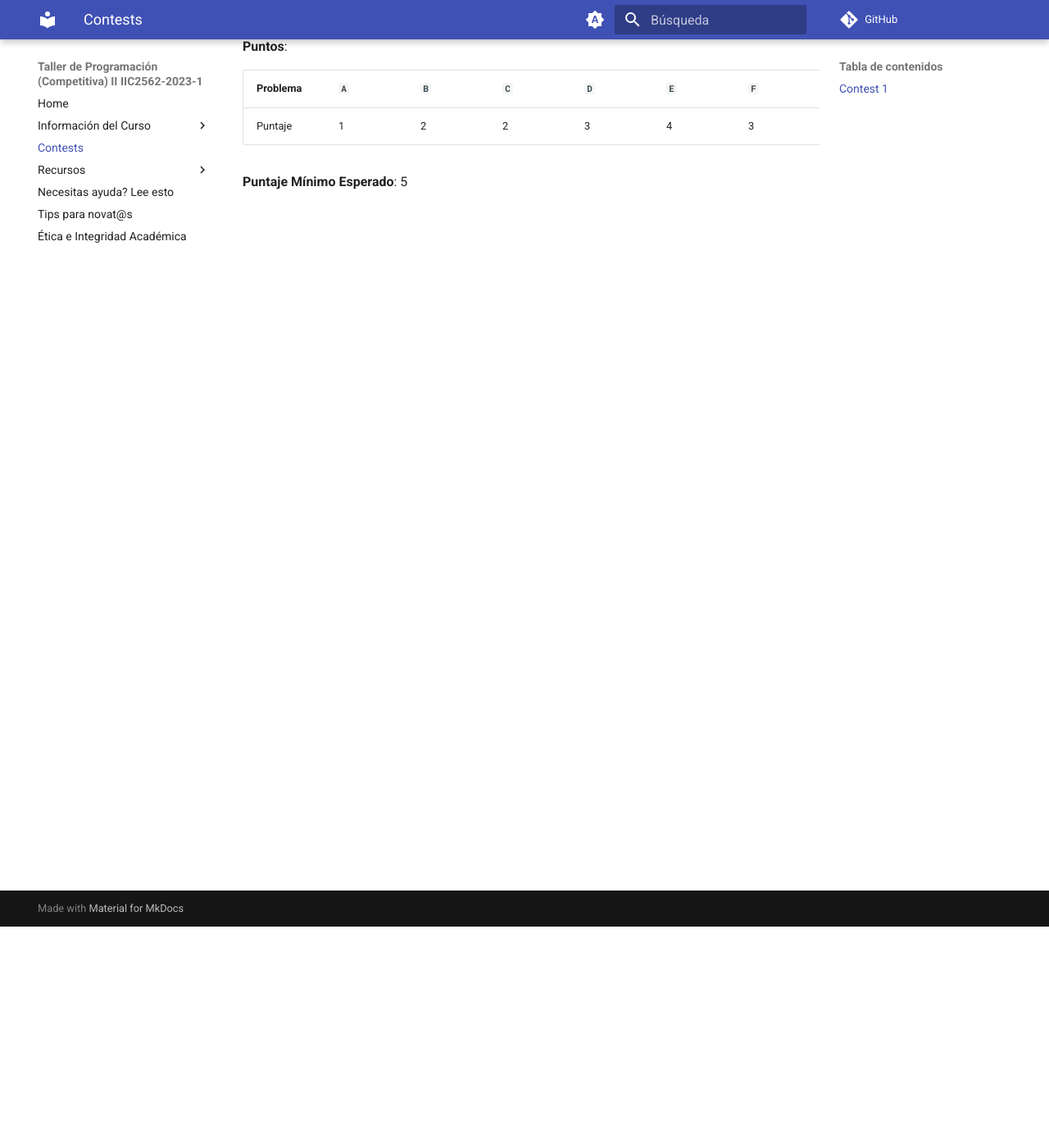
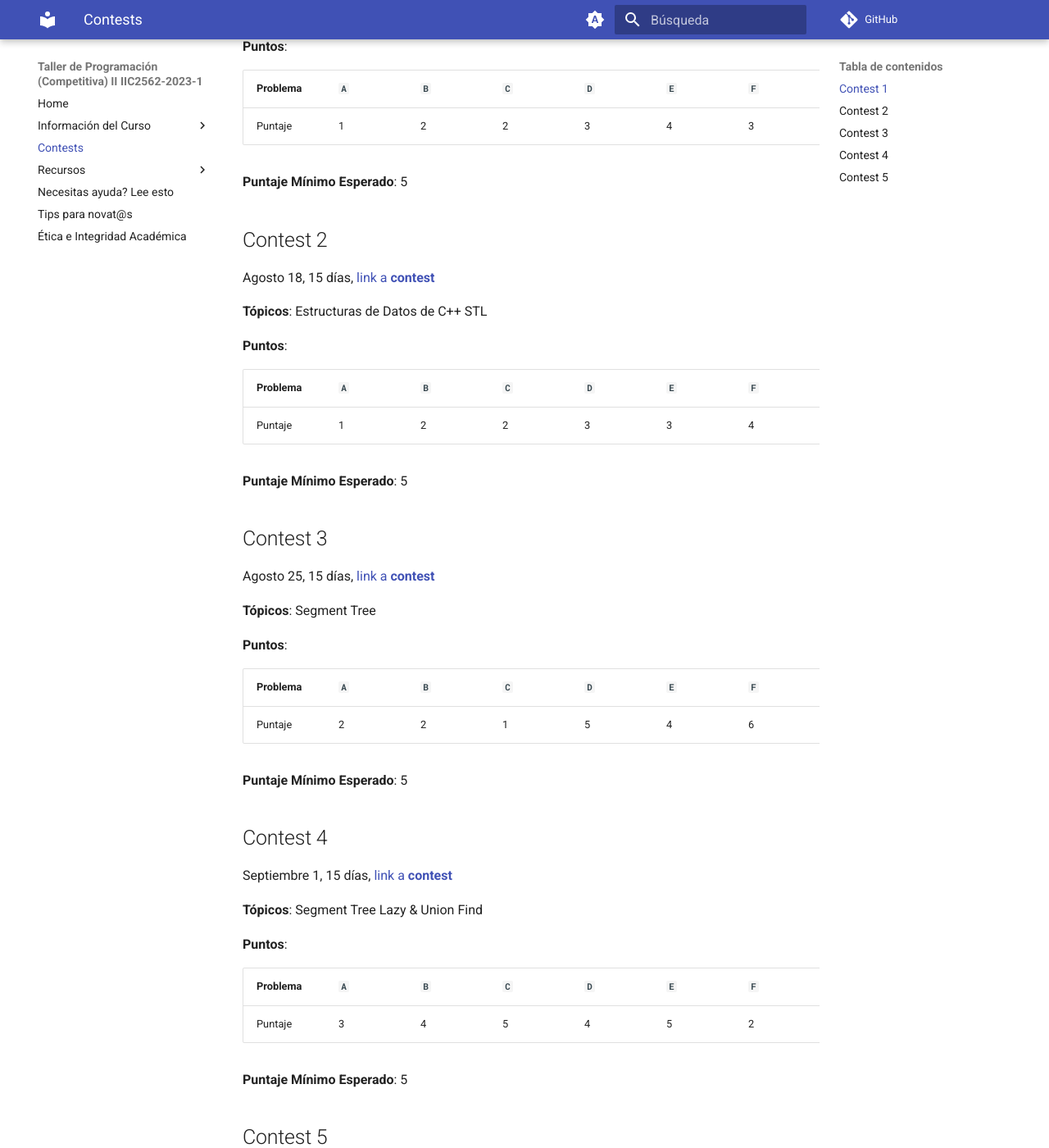
Before and after one commit to progcompuc/IIC2562-2023-2, an MkDocs documentation site: the page built from docs/contests/index.md, in a window 1280 px wide and 1400 px high, scrolled down 270 px. Shown: the whole window at 82% size. Built offline with MkDocs 1.6.1 and Material for MkDocs 9.7.7, drawn with Linux system fonts in a browser that asks for light colours; comment, search, counter and statistics services are not loaded; some of the changed text lies outside the part shown.

Commit message:
pj contest 4

```diff
--- a/docs/contests/index.md
+++ b/docs/contests/index.md
@@ -17,3 +17,59 @@ Agosto 11, 15 días, [link a **contest**](https://vjudge.net/contest/575177)
 | Puntaje   |  1  |  2  |  2  |  3  |  4  |  3  |  3  |  4  |  5  |  4  |
 
 **Puntaje Mínimo Esperado**: 5
+
+## Contest 2
+
+Agosto 18, 15 días, [link a **contest**](https://vjudge.net/contest/576332)
+
+**Tópicos**: Estructuras de Datos de C++ STL
+
+**Puntos**:
+
+| Problema  | `A` | `B` | `C` | `D` | `E` | `F` | `G` | `H` | `I` | `J` |
+| --------- | --- | --- | --- | --- | --- | --- | --- | --- | --- | --- |
+| Puntaje   |  1  |  2  |  2  |  3  |  3  |  4  |  4  |  5  |  5  |  6  |
+
+**Puntaje Mínimo Esperado**: 5
+
+## Contest 3
+
+Agosto 25, 15 días, [link a **contest**](https://vjudge.net/contest/578633)
+
+**Tópicos**: Segment Tree
+
+**Puntos**:
+
+| Problema  | `A` | `B` | `C` | `D` | `E` | `F` | `G` | `H` | `I` | `J` |
+| --------- | --- | --- | --- | --- | --- | --- | --- | --- | --- | --- |
+| Puntaje   |  2  |  2  |  1  |  5  |  4  |  6  |  4  |  4  |  6  |  10  |
+
+**Puntaje Mínimo Esperado**: 5
+
+## Contest 4
+
+Septiembre 1, 15 días, [link a **contest**](https://vjudge.net/contest/578988)
+
+**Tópicos**: Segment Tree Lazy & Union Find
+
+**Puntos**:
+
+| Problema  | `A` | `B` | `C` | `D` | `E` | `F` | `G` | `H` | `I` | `J` |
+| --------- | --- | --- | --- | --- | --- | --- | --- | --- | --- | --- |
+| Puntaje   |  3  |  4  |  5  |  4  |  5  |  2  |  3  |  5  |  4  |  3  |
+
+**Puntaje Mínimo Esperado**: 5
+
+## Contest 5
+
+Septiembre 8, 15 días, [link a **contest**](https://vjudge.net/contest/580282)
+
+**Tópicos**: Problemas Interactivos
+
+**Puntos**:
+
+| Problema  | `A` | `B` | `C` | `D` | `E` | `F` | `G` | `H` | `I` | `J` |
+| --------- | --- | --- | --- | --- | --- | --- | --- | --- | --- | --- |
+| Puntaje   |  2  |  2  |  2  |  2  |  3  |  3  |  4  |  4  |  4  |  5  |
+
+**Puntaje Mínimo Esperado**: 6
```
Also changed, not shown: docs/about/how_course_works.md (deleted, +0 -74 lines).
